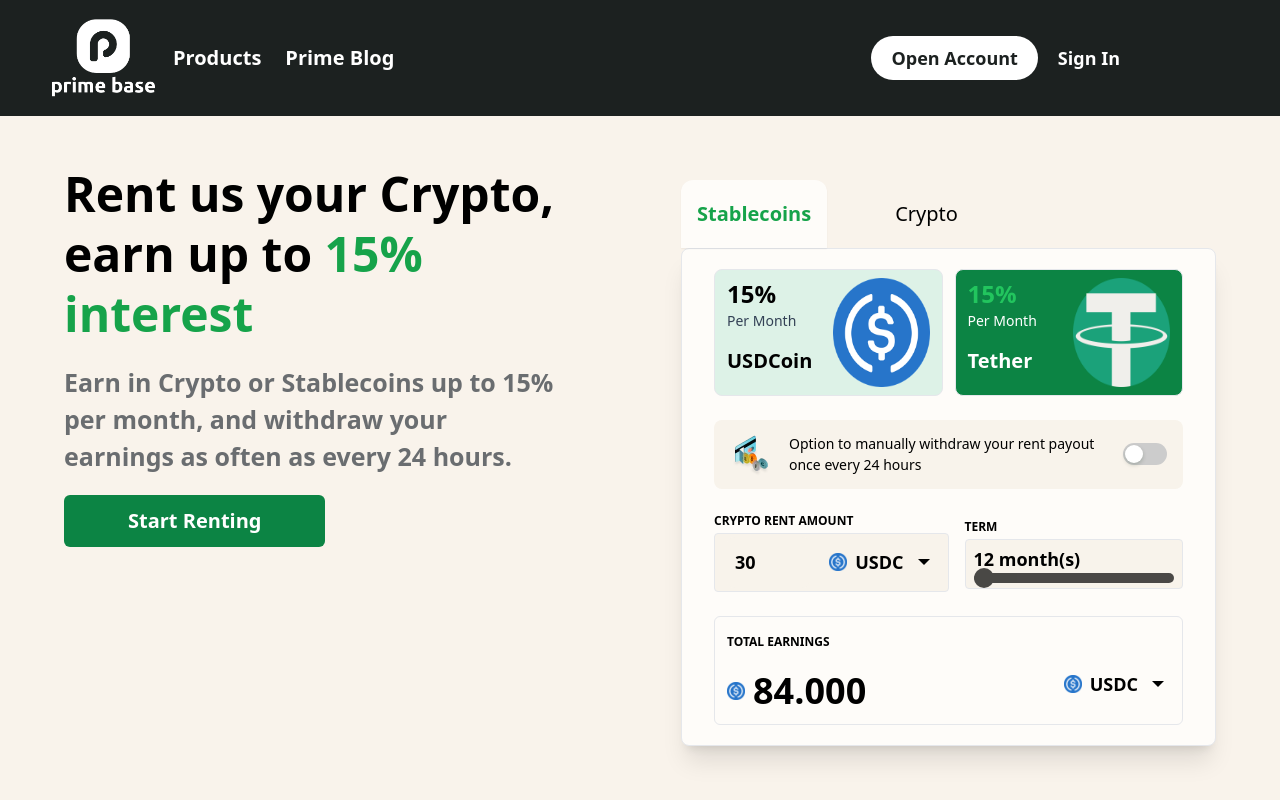
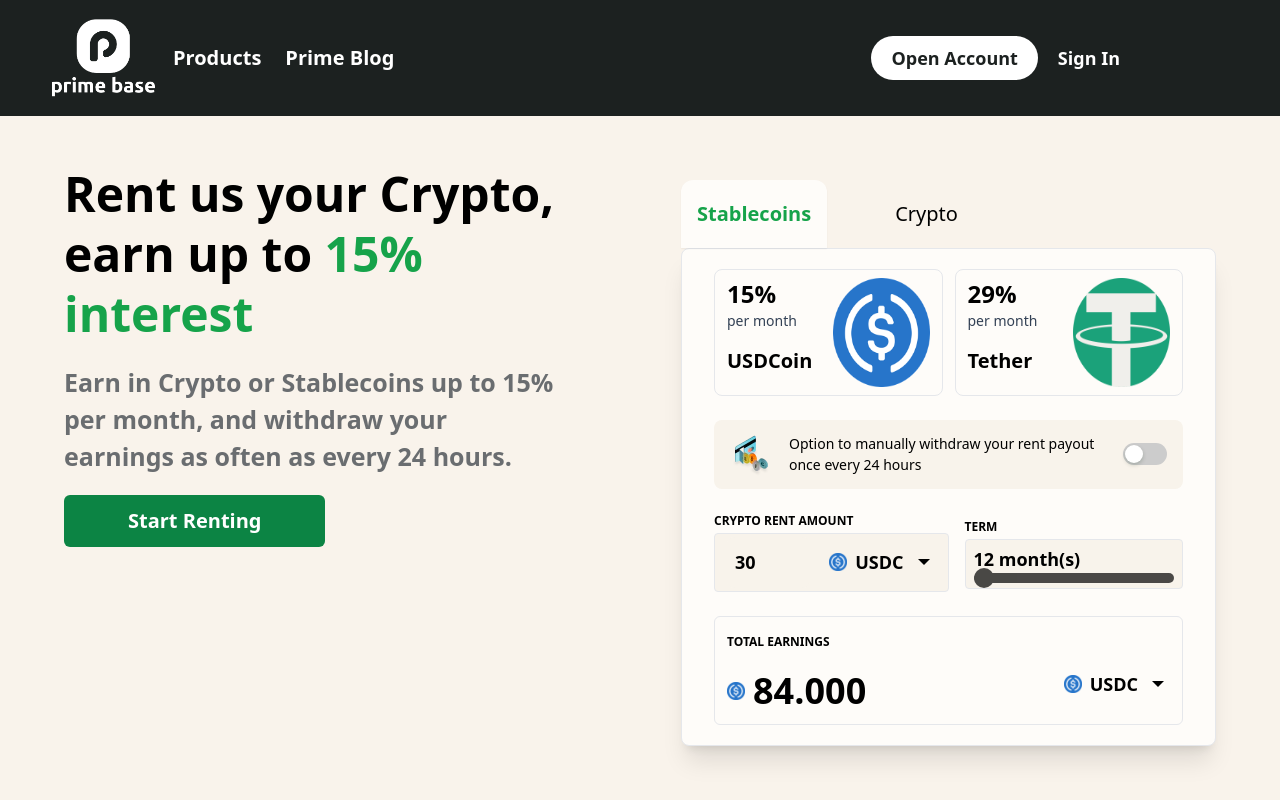
Before and after one commit to Thomson-dev/prime-base, a React (Create React App) app: page / in a window 1280 px wide. Shown: the top 800 px of the page. Built offline with nearby package versions, Linux system fonts and the light colour scheme.

Commit message:
new task

```diff
--- a/src/Components/Tab.jsx
+++ b/src/Components/Tab.jsx
@@ -18,17 +18,12 @@
   const [result, setResult] = useState(0);
   const [result2, setResult2] = useState(0);
 
-  const [value, setValue] = useState('30');
+  const [value, setValue] = useState("30");
   const [value2, setValue2] = useState("0.0025");
 
   const [rangeValue, setRangeValue] = useState(12);
-
+  const [backgroundColor, setBackgroundColor] = useState(false);
   const [rangeValue2, setRangeValue2] = useState(12);
-
-
-
-
-
 
   const toggleTab = (index) => {
     setToggleState(index);
@@ -38,12 +33,17 @@
     {
       id: "1",
       image: usdcoin,
-      title: "UsdCoin",
+      percent: "15%",
+      percentage: 0.15,
+      month: "per month",
+      title: "USDCoin",
       txt: "USDC",
     },
     {
       id: "2",
-
+      percent: "29%",
+      month: "per month",
+      percentage: 0.29,
       image: Tether,
       txt: "USDT",
       title: "Tether",
@@ -54,43 +54,43 @@
     {
       id: "1",
       image: bitcoin,
+      percent: "40%",
+      percentage: 0.4,
       title: "Bitcoin",
       txt: "BTC",
     },
     {
       id: "2",
-
+      percentage: 25,
+      percent: "25%",
       image: Ethereum,
       txt: "Eth",
       title: "Ethereum",
     },
     {
       id: "3",
-
+      percentage: 0,
       image: BNB,
       txt: "BNB",
       title: "BNB",
     },
   ];
 
-
   const [selectedItem, setSelectedItem] = useState(data[0]); // Set the first object as the default selected item
 
   const [selectedItem2, setSelectedItem2] = useState(data2[0]); // Set the first object as the default selected item
-
-
+  const [activeItemId, setActiveItemId] = useState(null);
+  console.log(activeItemId);
   const handleClick = (item, fasle) => {
     setSelectedItem(item);
     setdropdownOpen(fasle);
     setdropdownOpen2(fasle);
+    setActiveItemId(item);
   };
-
-  const [backgroundColor, setBackgroundColor] = useState(true);
 
   const handleClickBackground = () => {
     setBackgroundColor(false);
   };
-
 
   const handleRangeChange2 = (event) => {
     setRangeValue2(event.target.value);
@@ -105,19 +105,11 @@
     setdropdownOpen2(fasle);
   };
 
-
-
-
-
-
-
   useEffect(() => {
     const calculatePercentage = () => {
-      const percentage = 0.15; // 15%
       const numValue = parseFloat(value) || 0;
 
-
-      const calculatedValue = percentage * numValue;
+      const calculatedValue = selectedItem.percentage * numValue;
       const increasedValue = calculatedValue * rangeValue;
 
       const finalValue = increasedValue + numValue;
@@ -126,36 +118,29 @@
     };
 
     calculatePercentage();
-  }, [value, rangeValue]);
-
-
-
-
+  }, [value, rangeValue, selectedItem.percentage]);
 
   useEffect(() => {
     const calculatePercentage2 = () => {
       const percentage2 = 0.15;
 
-      const numValue2 = parseFloat(value2) || 0
+      const numValue2 = parseFloat(value2) || 0;
       const calculatedValue2 = percentage2 * numValue2;
       const increasedValue2 = calculatedValue2 * rangeValue2;
 
-      const finalValue = increasedValue2  + numValue2;
-
+      const finalValue = increasedValue2 + numValue2;
 
       setResult2(finalValue.toFixed(6));
-
     };
     calculatePercentage2();
   }, [value2, rangeValue2]);
 
-
   const handleChange = (event) => {
     const { name, value } = event.target;
-    if (name === 'months') {
+    if (name === "months") {
       setRangeValue(Number(value));
-    } else if (name === 'value') {
-      setValue((value));
+    } else if (name === "value") {
+      setValue(value);
     }
   };
 
@@ -184,7 +169,6 @@
         </button>
       </div>
       {/* Mobile Tab */}
-
       <div className="md:hidden space-x-10 justify-center items-center border mx-auto bg-white rounded-xl mb-2 max-w-[380px] py-3 h-[70px] flex">
         <button
           onClick={() => toggleTab(1)}
@@ -207,95 +191,47 @@
           Crypto
         </button>
       </div>
-
+      {/* Tether 29 USDC 15 BTC 40 ET 25 */}
       <div
         className={`content1 w-[100%] border md:px-[2rem] px-[1rem]  bg-[#fefcf9] space-y-6  py-5 rounded-lg shadow-xl h-fit ${
           toggleState === 1 ? "block" : "hidden"
         }`}
       >
         <div className="flex justify-between space-x-3">
+          {data.map((item) => {
+            return (
               <div
-            className={`border cursor-pointer ${
-              backgroundColor ? " bg-[#ddf2e7]" : "bg-[#0c8444]"
-            } rounded-lg  py-2 px-3 flex justify-between w-[100%]  `}
-            onClick={handleClickBackground}
+                key={item.id}
+                className={`border cursor-pointer rounded-lg py-2 px-3 flex justify-between w-[100%] ${
+                  activeItemId === item.id ? "" : ""
+                }   `}
+                onClick={() => handleClick(item)}
               >
                 <div className=" space-y-4">
                   <div>
-                <h1
-                  className={`text-2xl font-bold text-[#343434] ${
-                    backgroundColor ? "text-black" : "text-green-500"
-                  }`}
-                >
-                  15%
+                    <h1 className={`text-2xl font-bold text-black `}>
+                      {item.percent}
                     </h1>
-                <p
-                  className={`text-slate-700 text-[14px] ${
-                    backgroundColor ? "text-black" : "text-white"
-                  } `}
-                >
-                  Per Month
+                    <p className={`text-slate-700 text-[14px] `}>
+                      {item.month}
                     </p>
                   </div>
 
-              <h1
-                className={`text-xl font-semibold text-black ${
-                  backgroundColor ? "text-black" : "text-white"
-                } `}
-              >
-                USDCoin
+                  <h1 className={`text-xl font-semibold text-black `}>
+                    {item.title}
                   </h1>
                 </div>
+
                 <div className="max-w-[100%]">
                   <img
-                src={usdcoin}
+                    src={item.image}
                     className="md:w-[109px] md:h-[109px] sm:w-[109px] sm:h-[109px] w-[57px] h-[50px] pl-3"
                     alt=""
                   />
                 </div>
               </div>
-
-          <div
-            className={`border cursor-pointer rounded-lg py-2 px-3 flex justify-between w-[100%]  ${
-              backgroundColor ? " bg-[#0c8444] " : "bg-[#ddf2e7]"
-            } `}
-            onClick={handleClickBackground2}
-          >
-            <div className=" space-y-4">
-              <div>
-                <h1
-                  className={`text-2xl font-bold text-black ${
-                    backgroundColor ? "text-green-500" : "text-black"
-                  }`}
-                >
-                  15%
-                </h1>
-                <p
-                  className={`text-slate-700 text-[14px] ${
-                    backgroundColor ? "text-white" : "text-black"
-                  } `}
-                >
-                  Per Month
-                </p>
-              </div>
-
-              <h1
-                className={`text-xl font-semibold text-black ${
-                  backgroundColor ? "text-white" : "text-black"
-                } `}
-              >
-                Tether
-              </h1>
-            </div>
-
-            <div className="max-w-[100%]">
-              <img
-                src={Tether}
-                className="md:w-[109px] md:h-[109px] sm:w-[109px] sm:h-[109px] w-[57px] h-[50px] pl-3"
-                alt=""
-              />
-            </div>
-          </div>
+            );
+          })}
         </div>
 
         <div className="flex space-x-4 px-4 py-3 bg-[#f8f3eb] rounded-lg items-center">
@@ -309,7 +245,11 @@
         <div className="flex md:flex-row flex-col md:items-center md:space-x-4 space-y-1 relative">
           <div className="md:max-w-[50%] space-y-1 ">
             <p className="text-xs font-semibold ">CRYPTO RENT AMOUNT</p>
-            <div className= {`border flex w-full items-center justify-between px-3 py-[0.2rem] bg-[#f8f3eb]  rounded ${value.trim() === '' ? 'border-red-500' : ''}`}>
+            <div
+              className={`border flex w-full items-center justify-between px-3 py-[0.2rem] bg-[#f8f3eb]  rounded ${
+                value.trim() === "" ? "border-red-500" : ""
+              }`}
+            >
               <input
                 className=" py-3 rounded-lg text-[18px] font-semibold  px-2 w-[40%] border bg-[#f8f3eb]  border-none outline-none"
                 type="number"
@@ -375,7 +315,7 @@
                 max="36"
                 className="h-[10%]  appearance-none outline-none romove-counter range "
                 value={rangeValue}
-                name = 'months'
+                name="months"
                 onChange={handleChange}
               />
             </div>
@@ -388,9 +328,7 @@
               <h1 className="font-semibold text-[12px]">TOTAL EARNINGS</h1>
               <div className="flex items-center space-x-2 w-[100%]">
                 <img src={selectedItem.image} alt="" className="max-w-[18px]" />
-                <h1 className="text-4xl font-bold">
-                  {result}
-                </h1>
+                <h1 className="text-4xl font-bold">{result}</h1>
               </div>
             </div>
 
@@ -556,7 +494,11 @@
         <div className="flex md:flex-row flex-col md:items-center md:space-x-4 space-y-1 relative">
           <div className="md:max-w-[50%] space-y-1 ">
             <p className="text-xs font-semibold ">CRYPTO RENT AMOUNT</p>
-            <div className= {`border flex w-full items-center justify-between px-3 py-[0.2rem] bg-[#f8f3eb]  rounded ${value2.trim() === '' ? 'border-red-500' : ''}`}>
+            <div
+              className={`border flex w-full items-center justify-between px-3 py-[0.2rem] bg-[#f8f3eb]  rounded ${
+                value2.trim() === "" ? "border-red-500" : ""
+              }`}
+            >
               <input
                 className=" py-3 rounded-lg text-[18px] font-semibold px-2 w-[60%] border bg-[#f8f3eb]  border-none outline-none"
                 type="number"
@@ -641,9 +583,7 @@
                   alt=""
                   className="max-w-[18px]"
                 />
-                <h1 className="text-4xl font-bold">
-                 {result2}
-                </h1>
+                <h1 className="text-4xl font-bold">{result2}</h1>
               </div>
             </div>
 
```
Lines whose indentation alone changed are shown as unchanged.
